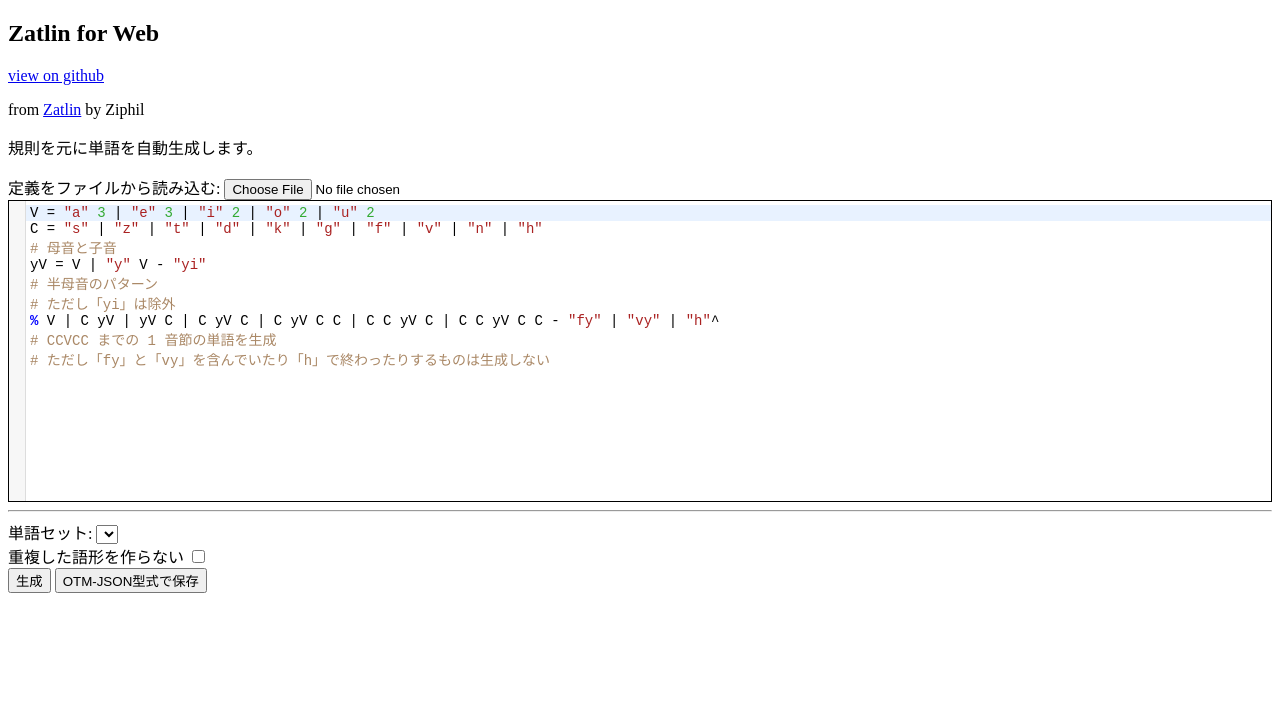
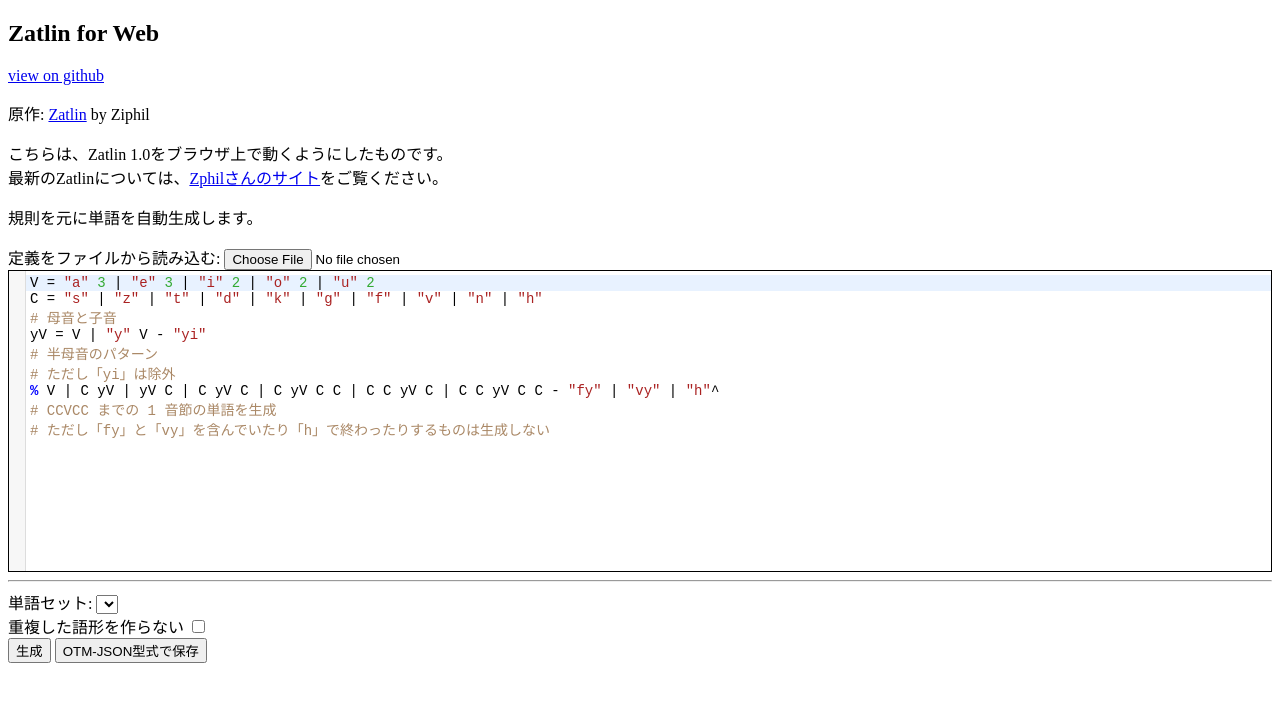
Before and after one commit to na2co3-ftw/zatlin-web, a website built with webpack: page index.html in a window 1280 px wide. Built offline with nearby package versions, Linux system fonts and the light colour scheme; files whose address does not match are found by name.

Commit message:
最新のZatlinについての記述を追加

```diff
--- a/index.html
+++ b/index.html
@@ -9,7 +9,11 @@
 <body>
 <h2>Zatlin for Web</h2>
 <p><a href="https://github.com/na2co3-ftw/zatlin-web" target="_blank">view on github</a></p>
-<p>from <a href="https://github.com/Ziphil/Zatlin" target="_blank">Zatlin</a> by Ziphil</p>
+<p>原作: <a href="https://github.com/Ziphil/Zatlin" target="_blank">Zatlin</a> by Ziphil</p>
+<p>
+	こちらは、Zatlin 1.0をブラウザ上で動くようにしたものです。<br>
+	最新のZatlinについては、<a href="http://zpdic.ziphil.com/document/zatlin/overview" target="_blank">Zphilさんのサイト</a>をご覧ください。
+</p>
 <p>規則を元に単語を自動生成します。</p>
 定義をファイルから読み込む: <input type="file" id="import">
 <div id="editor"></div>
```
